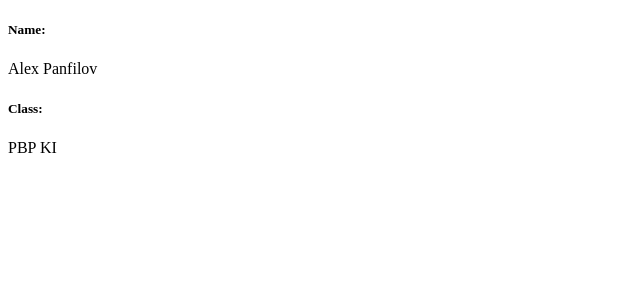
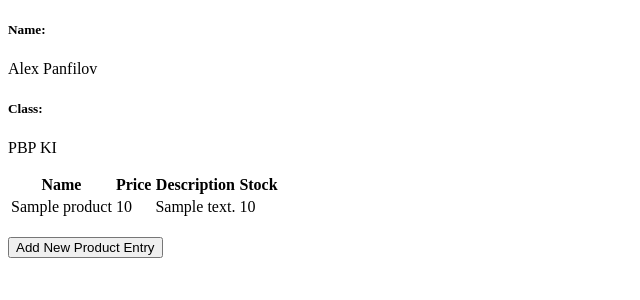
Before and after one commit to ankou-k/corner-store-inventory, a Django app: page / in a window 1280 px wide. Shown: the top 300 px of the page, without its empty margins (0-640 px from the left). Run offline with Django 5.2, Linux system fonts and the light colour scheme; tables that the repository leaves empty hold one stand-in row (values such as "Sample post").

Commit message:
edited templates

```diff
--- a/main/templates/create_product_entry.html
+++ b/main/templates/create_product_entry.html
@@ -1,6 +1,6 @@
 {% extends 'base.html' %}
 {% block content %}
-<h1>Add New Mood Entry</h1>
+<h1>Add New Product Entry</h1>
 
 <form method="POST">
   {% csrf_token %}
@@ -9,7 +9,7 @@
     <tr>
       <td></td>
       <td>
-        <input type="submit" value="Add Mood Entry" />
+        <input type="submit" value="Add Product" />
       </td>
     </tr>
   </table>
--- a/main/templates/main.html
+++ b/main/templates/main.html
@@ -6,4 +6,34 @@
 <p>{{ name }}<p>
 <h5>Class: </h5>
 <p>{{ class }}<p>
+
+{% if not inventory %}
+<p>There are no product data in corner store inventory.</p>
+{% else %}
+<table>
+  <tr>
+    <th>Name</th>
+    <th>Price</th>
+    <th>Description</th>
+    <th>Stock</th>
+  </tr>
+
+  {% comment %} This is how to display mood data
+  {% endcomment %}
+  {% for product_entry in inventory %}
+  <tr>
+    <td>{{product_entry.name}}</td>
+    <td>{{product_entry.price}}</td>
+    <td>{{product_entry.description}}</td>
+    <td>{{product_entry.stock}}</td>
+  </tr>
+  {% endfor %}
+</table>
+{% endif %}
+
+<br />
+
+<a href="{% url 'main:create_product_entry' %}">
+  <button>Add New Product Entry</button>
+</a>
 {% endblock content %}
```
Also changed, not shown: README.txt.
